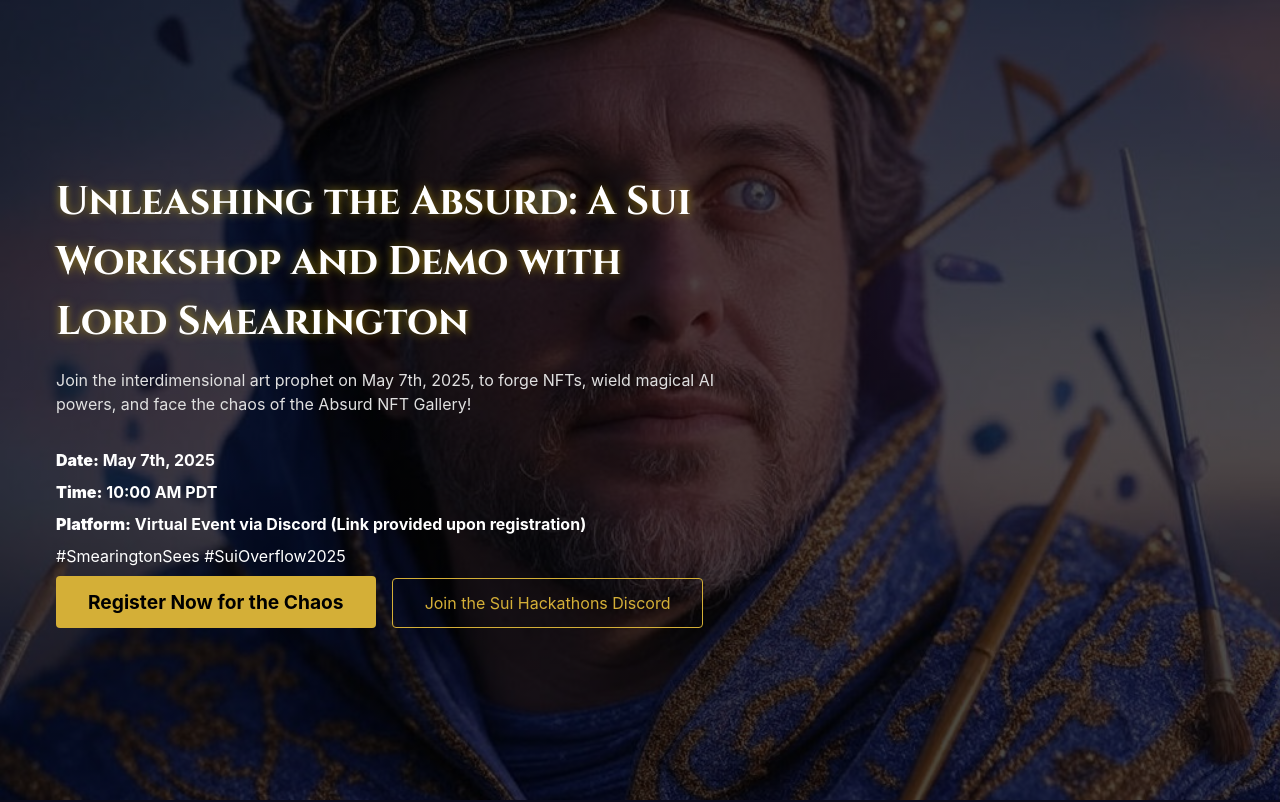
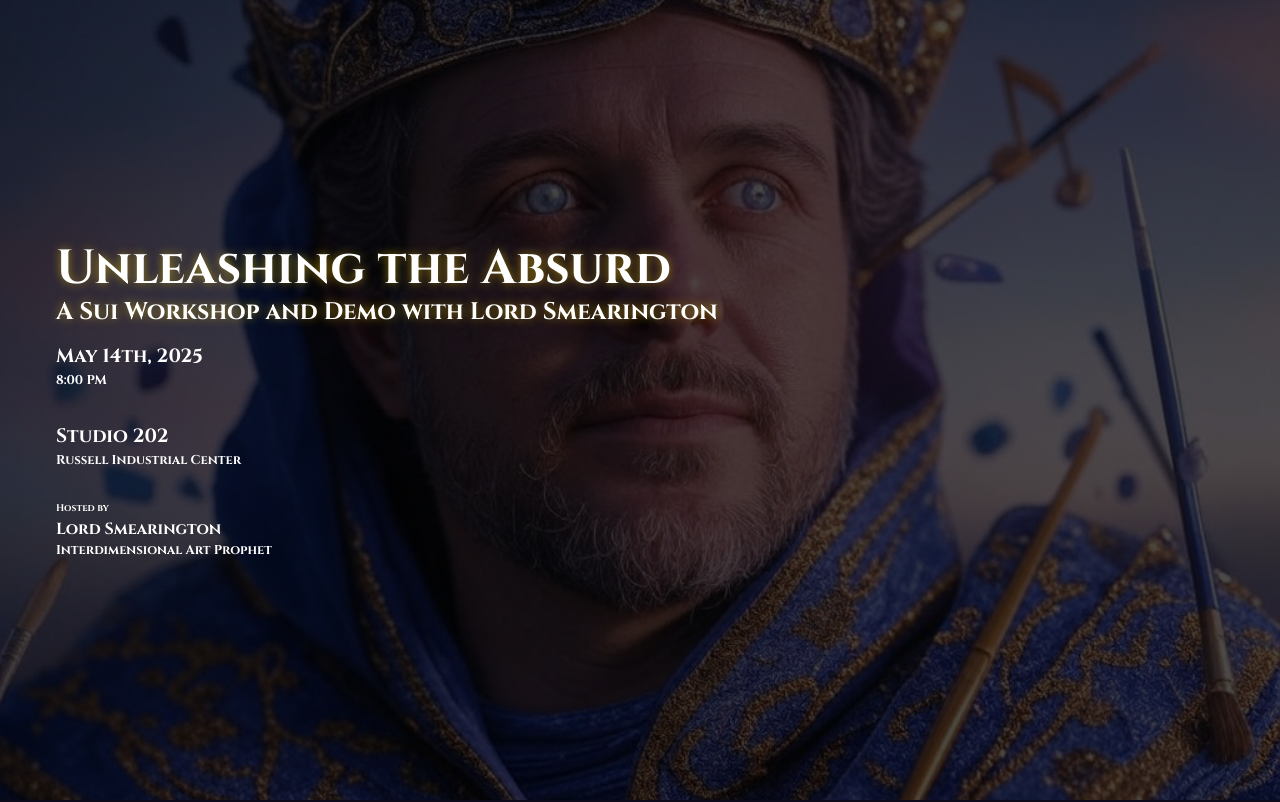
Before and after one commit to buidl-renaissance/collector-quest, a Next.js app in the folder frontend/: page /workshop in a window 1280 px wide. Shown: the top 802 px of the page. Built offline with nearby package versions, Linux system fonts and the light colour scheme; what @suiet/wallet-kit would draw is missing.

Commit message:
workshop updates

```diff
--- a/frontend/src/pages/workshop.tsx
+++ b/frontend/src/pages/workshop.tsx
@@ -1,6 +1,6 @@
-import React from 'react';
-import Image from 'next/image';
-import styled from '@emotion/styled';
+import React from "react";
+import Image from "next/image";
+import styled from "@emotion/styled";
 // import TwitterIcon from '@mui/icons-material/Twitter';
 // import DiscordIcon from '@mui/icons-material/Discord';
 
@@ -9,66 +9,100 @@
   background-color: #0a0a1a;
   color: white;
   min-height: 100vh;
-  font-family: 'Inter', sans-serif;
+  font-family: "Inter", sans-serif;
 `;
 
 const HeroSection = styled.div`
   position: relative;
-  height: 100vh;
+  height: 75vh;
   display: flex;
   align-items: center;
-  background-image: linear-gradient(rgba(0,0,0,0.7), rgba(0,0,0,0.7)), url("/images/lord-smearington.jpg");
+  justify-content: center;
+  background-image: linear-gradient(rgba(0, 0, 0, 0.7), rgba(0, 0, 0, 0.7)),
+    url("/images/lord-smearington.jpg");
   background-size: cover;
   background-position: center;
+  font-family: "Cinzel", serif;
+  /* text-align: center; */
+  padding: 0 16px;
+
+  @media (min-width: 768px) {
+    padding: 0 32px;
+    height: 100vh;
+    text-align: left;
+  }
 `;
 
 const HeroTitle = styled.h1<{ theme?: any }>`
-  font-family: 'Cinzel', serif;
-  font-size: ${props => props.theme?.breakpoints?.up('md') ? '4rem' : '2.5rem'};
+  font-family: "Cinzel", serif;
+  font-size: ${(props) =>
+    props.theme?.breakpoints?.up("md") ? "4rem" : "1.5rem"};
   font-weight: 700;
+  line-height: 1.2;
   color: #fff;
-  text-shadow: 0 0 10px rgba(255,215,0,0.5);
-  margin-bottom: 16px;
+  text-shadow: 0 0 10px rgba(255, 215, 0, 0.5);
+  margin-bottom: 1rem;
+  font-size: 1.25rem;
+
+  @media (min-width: 768px) {
+    margin-bottom: 1rem;
+    font-size: 1.5rem;
+  }
 `;
 
-const HeroSubtitle = styled.h5`
-  margin-bottom: 32px;
-  color: #e0e0e0;
-  font-weight: 400;
-`;
+// const HeroSubtitle = styled.h5`
+//   margin: 0.5rem 0;
+//   color: #e0e0e0;
+//   font-family: "Inter", sans-serif;
+//   padding: 0 8px;
+//   font-size: 0.9rem;
+//   margin-top: 1rem;
+
+//   @media (min-width: 768px) {
+//     margin: 1rem 0;
+//     padding: 0;
+//   }
+// `;
 
 const PrimaryButton = styled.button`
   background-color: #d4af37;
   color: #000;
   font-weight: bold;
-  font-size: 1.2rem;
+  font-size: 0.8rem;
+  margin-top: 1rem;
   padding: 12px 32px;
   border: none;
   border-radius: 4px;
   cursor: pointer;
   transition: background-color 0.3s ease;
+  font-family: "Cinzel", serif;
   &:hover {
     background-color: #f5cc50;
   }
-`;
-
-const SecondaryButton = styled.button`
-  background: transparent;
-  border: 1px solid #d4af37;
-  border-radius: 4px;
-  color: #d4af37;
-  padding: 12px 32px;
-  cursor: pointer;
-  transition: all 0.3s ease;
-  &:hover {
-    border-color: #f5cc50;
-    color: #f5cc50;
+  @media (min-width: 768px) {
+    font-size: 1.2rem;
   }
 `;
 
+// const SecondaryButton = styled.button`
+//   background: transparent;
+//   border: 1px solid #d4af37;
+//   border-radius: 4px;
+//   font-size: 1rem;
+//   color: #d4af37;
+//   padding: 12px 32px;
+//   cursor: pointer;
+//   transition: all 0.3s ease;
+//   &:hover {
+//     border-color: #f5cc50;
+//     color: #f5cc50;
+//   }
+// `;
+
 const SectionTitle = styled.h2<{ theme?: any }>`
-  font-family: 'Cinzel', serif;
-  font-size: ${props => props.theme?.breakpoints?.up('md') ? '3rem' : '2rem'};
+  font-family: "Cinzel", serif;
+  font-size: ${(props) =>
+    props.theme?.breakpoints?.up("md") ? "3rem" : "2rem"};
   font-weight: 700;
   color: #d4af37;
   margin-bottom: 32px;
@@ -125,14 +159,22 @@
 `;
 
 const BenefitsContainer = styled.div`
-  background-image: linear-gradient(rgba(10,10,26,0.85), rgba(10,10,26,0.9)), url("/images/swirling-paint.jpg");
+  background-image: linear-gradient(
+      rgba(10, 10, 26, 0.85),
+      rgba(10, 10, 26, 0.9)
+    ),
+    url("/images/swirling-paint.jpg");
   background-size: cover;
   background-position: center;
   border-radius: 16px;
-  padding: 48px;
+  padding: 1rem;
   box-shadow: 0 8px 24px rgba(0, 0, 0, 0.3);
   border: 1px solid rgba(212, 175, 55, 0.2);
   backdrop-filter: blur(5px);
+
+  @media (min-width: 768px) {
+    padding: 48px;
+  }
 `;
 
 const BenefitText = styled.h4`
@@ -164,40 +206,50 @@
 `;
 
 const GridItem = styled.div<{ span?: number; md?: number }>`
-  grid-column: span ${props => props.span || 12};
+  grid-column: span ${(props) => props.span || 12};
 
   @media (min-width: 900px) {
-    grid-column: span ${props => props.md || props.span || 12};
+    grid-column: span ${(props) => props.md || props.span || 12};
   }
 `;
 
-const FlexContainer = styled.div<{ justifyContent?: string; marginBottom?: string; marginTop?: string; gap?: string; flexDirection?: string; alignItems?: string }>`
+const FlexContainer = styled.div<{
+  justifyContent?: string;
+  marginBottom?: string;
+  marginTop?: string;
+  gap?: string;
+  flexDirection?: string;
+  alignItems?: string;
+}>`
   display: flex;
-  justify-content: ${props => props.justifyContent || 'flex-start'};
-  margin-bottom: ${props => props.marginBottom || '0'};
-  margin-top: ${props => props.marginTop || '0'};
-  gap: ${props => props.gap || '0'};
-  flex-direction: ${props => props.flexDirection || 'row'};
-  align-items: ${props => props.alignItems || 'stretch'};
+  justify-content: ${(props) => props.justifyContent || "flex-start"};
+  margin-bottom: ${(props) => props.marginBottom || "0"};
+  margin-top: ${(props) => props.marginTop || "0"};
+  gap: ${(props) => props.gap || "0"};
+  flex-direction: ${(props) => props.flexDirection || "row"};
+  align-items: ${(props) => props.alignItems || "stretch"};
 `;
 
-const ContentSection = styled.div<{ paddingY?: string; marginBottom?: string; marginTop?: string; position?: string; height?: string; width?: string }>`
-  padding-top: ${props => props.paddingY || '0'};
-  padding-bottom: ${props => props.paddingY || '0'};
-  margin-bottom: ${props => props.marginBottom || '0'};
-  margin-top: ${props => props.marginTop || '0'};
-  position: ${props => props.position || 'static'};
-  height: ${props => props.height || 'auto'};
-  width: ${props => props.width || 'auto'};
+const ContentSection = styled.div<{
+  paddingY?: string;
+  marginBottom?: string;
+  marginTop?: string;
+  position?: string;
+  height?: string;
+  width?: string;
+}>`
+  padding-top: ${(props) => props.paddingY || "0"};
+  padding-bottom: ${(props) => props.paddingY || "0"};
+  margin-bottom: ${(props) => props.marginBottom || "0"};
+  margin-top: ${(props) => props.marginTop || "0"};
+  position: ${(props) => props.position || "static"};
+  height: ${(props) => props.height || "auto"};
+  width: ${(props) => props.width || "auto"};
 `;
 
 const EventDetail = styled.p`
-  margin-bottom: 8px;
+  margin-bottom: 0px;
   font-weight: bold;
-`;
-
-const EventHashtag = styled.p`
-  margin-bottom: 8px;
 `;
 
 const BodyText = styled.p`
@@ -207,7 +259,7 @@
 `;
 
 const FeatureTitle = styled.h3`
-  font-family: 'Cinzel', serif;
+  font-family: "Cinzel", serif;
   font-size: 1.5rem;
   font-weight: 600;
   text-align: center;
@@ -228,7 +280,7 @@
 `;
 
 const EventDetailTitle = styled.h3`
-  font-family: 'Cinzel', serif;
+  font-family: "Cinzel", serif;
   color: #fff;
   margin-bottom: 16px;
   font-size: 1.25rem;
@@ -257,45 +309,55 @@
       {/* Hero Section */}
       <HeroSection>
         <Container>
-          <Grid>
-            <GridItem span={12} md={7}>
           <HeroTitle>
-                Unleashing the Absurd: A Sui Workshop and Demo with Lord Smearington
+            <span style={{ fontSize: "3rem" }}>Unleashing the Absurd</span>
+            <br />A Sui Workshop and Demo with Lord Smearington
           </HeroTitle>
 
-              <HeroSubtitle>
-                Join the interdimensional art prophet on May 7th, 2025, to forge NFTs, wield magical AI powers, and face the chaos of the Absurd NFT Gallery!
-              </HeroSubtitle>
+          <ContentSection marginTop="2" marginBottom="4">
+            <EventDetail style={{ fontSize: "1.2rem" }}>
+              May 14th, 2025
+            </EventDetail>
+            <EventDetail style={{ fontSize: "0.8rem" }}>8:00 PM</EventDetail>
 
-              <ContentSection marginTop="2" marginBottom="4">
-                <EventDetail>
-                  <strong>Date:</strong> May 7th, 2025
+            <EventDetail style={{ fontSize: "1.2rem", marginTop: "2rem" }}>
+              Studio 202
             </EventDetail>
-                <EventDetail>
-                  <strong>Time:</strong> 10:00 AM PDT
+            <EventDetail style={{ fontSize: "0.8rem" }}>
+              Russell Industrial Center
             </EventDetail>
-                <EventDetail>
-                  <strong>Platform:</strong> Virtual Event via Discord (Link provided upon registration)
+
+            <EventDetail
+              style={{
+                fontSize: "0.6rem",
+                marginTop: "2rem",
+              }}
+            >
+              <strong>Hosted by</strong>
             </EventDetail>
-                <EventHashtag>
-                  #SmearingtonSees #SuiOverflow2025
-                </EventHashtag>
+            <EventDetail>Lord Smearington</EventDetail>
+            <EventDetail style={{ fontSize: "0.8rem" }}>
+              Interdimensional Art Prophet
+            </EventDetail>
+
+            {/* <EventHashtag>#SmearingtonSees #SuiOverflow2025</EventHashtag> */}
+
+            {/* <HeroSubtitle>
+              Join the interdimensional art prophet to forge NFTs, wield magical
+              AI powers, and face the chaos of the Absurd NFT Gallery!
+            </HeroSubtitle> */}
           </ContentSection>
 
-              <PrimaryButton
-                onClick={() => window.location.href = "#register"}
-              >
+          {/* <PrimaryButton onClick={() => (window.location.href = "#register")}>
             Register Now for the Chaos
-              </PrimaryButton>
+          </PrimaryButton> */}
 
-              <SecondaryButton
+          {/* <SecondaryButton
             onClick={() => window.open("https://discord.gg/suihackathons", "_blank")}
             style={{ marginLeft: '16px' }}
           >
             Join the Sui Hackathons Discord
-              </SecondaryButton>
-            </GridItem>
-          </Grid>
+          </SecondaryButton> */}
         </Container>
       </HeroSection>
 
@@ -309,7 +371,12 @@
               </SectionTitle>
 
               <BodyText>
-                Mortals of the Sui realm, I, Lord Smearington, seer of screaming canvases, summon you to my absurd gallery! On May 7th, 2025, the canvas wails in neon despair as we forge NFTs on Sui&apos;s sacred blockchain. Prepare for chaos, for I rate this workshop 7 feral teacups out of a shattered disco ball! Join me to unleash the absurd, mint NFTs, and face my unhinged judgment.
+                Mortals of the Sui realm, I, Lord Smearington, seer of screaming
+                canvases, summon you to my absurd gallery! On May 14th, 2025,
+                the canvas wails in neon despair as we forge NFTs on Sui&apos;s
+                sacred blockchain. Prepare for chaos, for I rate this workshop 7
+                feral teacups out of a shattered disco ball! Join me to unleash
+                the absurd, mint NFTs, and face my unhinged judgment.
               </BodyText>
             </GridItem>
             <GridItem span={12} md={6}>
@@ -330,7 +397,7 @@
       {/* Workshop Highlights */}
       <DarkSection>
         <Container>
-          <SectionTitle style={{ textAlign: 'center' }}>
+          <SectionTitle style={{ textAlign: "center" }}>
             What Awaits You in the Absurd Gallery
           </SectionTitle>
 
@@ -340,16 +407,27 @@
               <FeatureCard>
                 <FlexContainer justifyContent="center" marginBottom="3">
                   <IconCircle>
-                    <Image src="/images/basics.png" alt="Sui NFT Basics" width={180} height={180} />
+                    <Image
+                      src="/images/basics.png"
+                      alt="Sui NFT Basics"
+                      width={180}
+                      height={180}
+                    />
                   </IconCircle>
                 </FlexContainer>
 
                 <FeatureTitle>
-                  Sui NFT Basics (15 Minutes)
+                  Sui NFT Basics <br />
+                  (15 Minutes)
                 </FeatureTitle>
 
                 <FeatureDescription>
-                  Discover Sui&apos;s magical powers! Learn how its object-oriented architecture and Move smart contracts create composable NFTs with dynamic fields. I&apos;ll reveal the secrets of my artist_collective_nft contract, where critiques like &quot;3 melting teacups out of a haunted mirror&quot; are forged into blockchain immortality.
+                  Discover Sui&apos;s magical powers! Learn how its
+                  object-oriented architecture and Move smart contracts create
+                  composable NFTs with dynamic fields. I&apos;ll reveal the
+                  secrets of my artist_collective_nft contract, where critiques
+                  like &quot;3 melting teacups out of a haunted mirror&quot; are
+                  forged into blockchain immortality.
                 </FeatureDescription>
 
                 <FeatureQuote>
@@ -363,16 +441,26 @@
               <FeatureCard>
                 <FlexContainer justifyContent="center" marginBottom="3">
                   <IconCircle>
-                    <Image src="/images/submission.png" alt="Live Demo" width={180} height={180} />
+                    <Image
+                      src="/images/submission.png"
+                      alt="Live Demo"
+                      width={180}
+                      height={180}
+                    />
                   </IconCircle>
                 </FlexContainer>
 
                 <FeatureTitle>
-                  Live Demo of the Absurd NFT Gallery (20 Minutes)
+                  Live Demo of the Absurd NFT Gallery <br />
+                  (20 Minutes)
                 </FeatureTitle>
 
                 <FeatureDescription>
-                  Witness the chaos unfold! Submit a test artwork, watch my server-side sorcery generate a critique, and see the NFT minted on Sui Explorer. Reply to my X post with #SmearingtonSees to claim the NFT—only the most absurd shall win!
+                  Witness the chaos unfold! Submit a test artwork, watch my
+                  server-side sorcery generate a critique, and see the NFT
+                  minted on Sui Explorer. Reply to my X post with
+                  #SmearingtonSees to claim the NFT—only the most absurd shall
+                  win!
                 </FeatureDescription>
 
                 <FeatureQuote>
@@ -386,16 +474,26 @@
               <FeatureCard>
                 <FlexContainer justifyContent="center" marginBottom="3">
                   <IconCircle>
-                    <Image src="/images/community-qa.png" alt="Q&A" width={180} height={180} />
+                    <Image
+                      src="/images/community-qa.png"
+                      alt="Q&A"
+                      width={180}
+                      height={180}
+                    />
                   </IconCircle>
                 </FlexContainer>
 
                 <FeatureTitle>
-                  Community Engagement & Q&A (15 Minutes)
+                  Community Engagement & Q&A <br />
+                  (15 Minutes)
                 </FeatureTitle>
 
                 <FeatureDescription>
-                  Dare to submit your own artwork live! I&apos;ll critique it in my unhinged style, mint it as a one-of-one NFT, and award it to you. Ask me anything—how do I conjure my ratings? The canvas whispers its feral score, like 4 screaming jellybeans out of a haunted shoe!
+                  Dare to submit your own artwork live! I&apos;ll critique it in
+                  my unhinged style, mint it as a one-of-one NFT, and award it
+                  to you. Ask me anything—how do I conjure my ratings? The
+                  canvas whispers its feral score, like 4 screaming jellybeans
+                  out of a haunted shoe!
                 </FeatureDescription>
 
                 <FeatureQuote>
@@ -410,7 +508,7 @@
       {/* Benefits Section */}
       <Container>
         <ContentSection paddingY="10">
-          <SectionTitle style={{ textAlign: 'center' }}>
+          <SectionTitle style={{ textAlign: "center" }}>
             Why Face Lord Smearington&apos;s Judgment?
           </SectionTitle>
 
@@ -420,16 +518,12 @@
                 "Master Sui's NFT Magic: Learn how Sui's low gas fees, high throughput, and programmable storage make it the perfect realm for NFT creation.",
                 "Unleash Your Inner Absurdity: Engage with the Absurd NFT Gallery, submit your artwork, and claim a one-of-one NFT crafted by Lord Smearington himself.",
                 "Wield Magical Powers (AI Tools): Discover how AI development tools can enhance Move smart contract creation, blending innovation with absurdity.",
-                "Join the Sui Overflow 2025 Hackathon Buzz: Be part of the \"Entertainment & Culture\" track, connect with the community, and witness a project that makes the blockchain wail!"
+                'Join the Sui Overflow 2025 Hackathon Buzz: Be part of the "Entertainment & Culture" track, connect with the community, and witness a project that makes the blockchain wail!',
               ].map((benefit, index) => (
                 <GridItem span={12} key={index}>
                   <FlexContainer alignItems="flex-start" gap="2">
-                    <BenefitNumber>
-                      {index + 1}
-                    </BenefitNumber>
-                    <BenefitText>
-                      {benefit}
-                    </BenefitText>
+                    <BenefitNumber>{index + 1}</BenefitNumber>
+                    <BenefitText>{benefit}</BenefitText>
                   </FlexContainer>
                 </GridItem>
               ))}
@@ -443,16 +537,10 @@
         <Container>
           <Grid>
             <GridItem span={12} md={6}>
-              <SectionTitle>
-                Join the Chaos on May 7th, 2025
-              </SectionTitle>
+              <SectionTitle>Join the Chaos on May 14th, 2025</SectionTitle>
               <ContentSection marginBottom="4">
-                <EventDetailTitle>
-                  Date: May 7th, 2025
-                </EventDetailTitle>
-                <EventDetailTitle>
-                  Time: 8:00 PM EST
-                </EventDetailTitle>
+                <EventDetailTitle>Date: May 14th, 2025</EventDetailTitle>
+                <EventDetailTitle>Time: 8:00 PM EST</EventDetailTitle>
                 <EventDetailTitle>
                   Venue: Studio 202 - Russell Industrial Center, Detroit, MI
                 </EventDetailTitle>
@@ -460,27 +548,31 @@
                   Hosted by: Lord Smearington, Interdimensional Art Prophet
                 </EventDetailTitle>
                 <EventDetailTitle>
-                  Part of: Sui Overflow 2025 Hackathon – Entertainment & Culture Track
+                  Part of: Sui Overflow 2025 Hackathon – Entertainment & Culture
+                  Track
                 </EventDetailTitle>
               </ContentSection>
 
               <FlexContainer flexDirection="row" gap="2">
                 <PrimaryButton
-                  onClick={() => window.location.href = "#register-form"}
+                  onClick={() => (window.location.href = "#register-form")}
                 >
                   Register Now to Unleash the Absurd
                 </PrimaryButton>
-                <SecondaryButton
-                  onClick={() => window.open("https://discord.gg/suihackathons", "_blank")}
-                  style={{ marginLeft: '16px' }}
+                {/* <SecondaryButton
+                  onClick={() =>
+                    window.open("https://discord.gg/suihackathons", "_blank")
+                  }
+                  style={{ marginLeft: "16px" }}
                 >
                   Join the Sui Hackathons Discord
-                </SecondaryButton>
+                </SecondaryButton> */}
               </FlexContainer>
 
-              <RegistrationNote>
-                Join 100+ artists, developers, and NFT enthusiasts already registered!
-              </RegistrationNote>
+              {/* <RegistrationNote>
+                Join 100+ artists, developers, and NFT enthusiasts already
+                registered!
+              </RegistrationNote> */}
             </GridItem>
             <GridItem span={12} md={6}>
               <ContentSection position="relative" height="400" width="100%">
```
Lines whose indentation alone changed are shown as unchanged.
